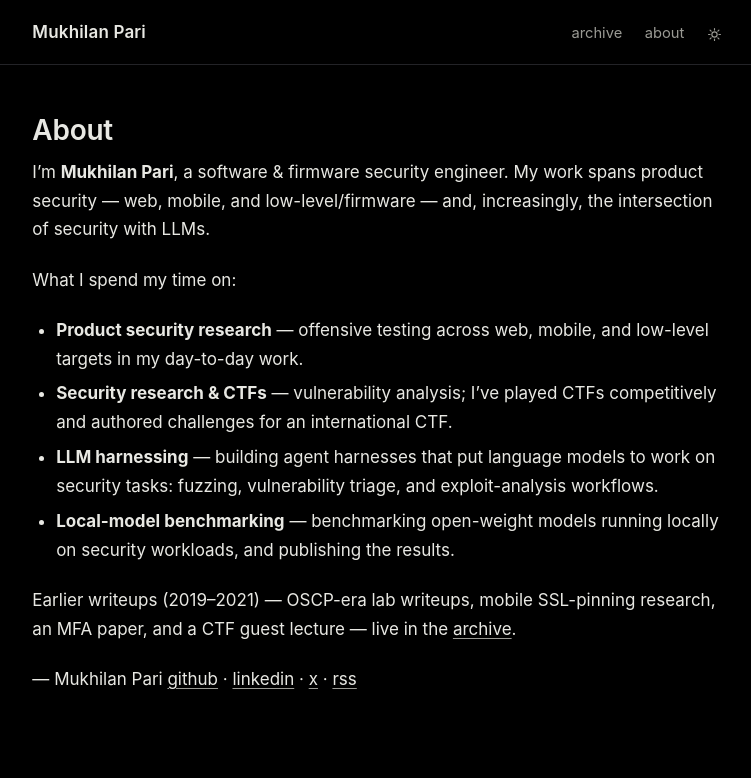
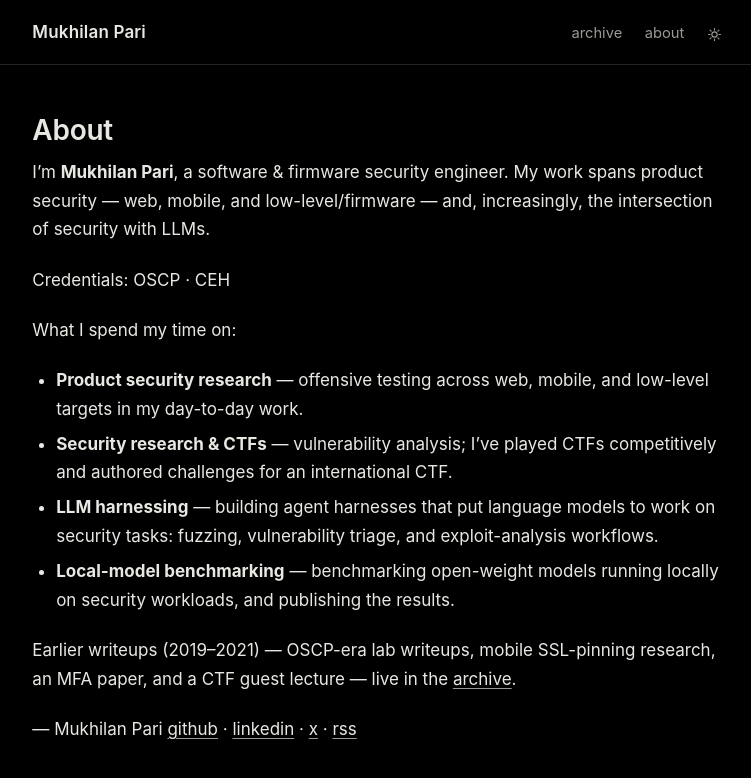
Before and after one commit to mukhilanpari/mukhilanpari.github.io, a Jekyll site: the page built from about.md, in a window 1280 px wide. Shown: the top 778 px of the page, without its empty margins (263-1014 px from the left). Built offline with Jekyll 4.4.1, drawn with Linux system fonts in a browser that asks for light colours.

Commit message:
About: add credentials line

```diff
--- a/about.md
+++ b/about.md
@@ -8,6 +8,8 @@ description: About Mukhilan Pari — software & firmware security engineer worki
 I'm **Mukhilan Pari**, a software &amp; firmware security engineer. My work spans
 product security — web, mobile, and low-level/firmware — and, increasingly, the
 intersection of security with LLMs.
+
+Credentials: OSCP · CEH
 
 What I spend my time on:
 
```
